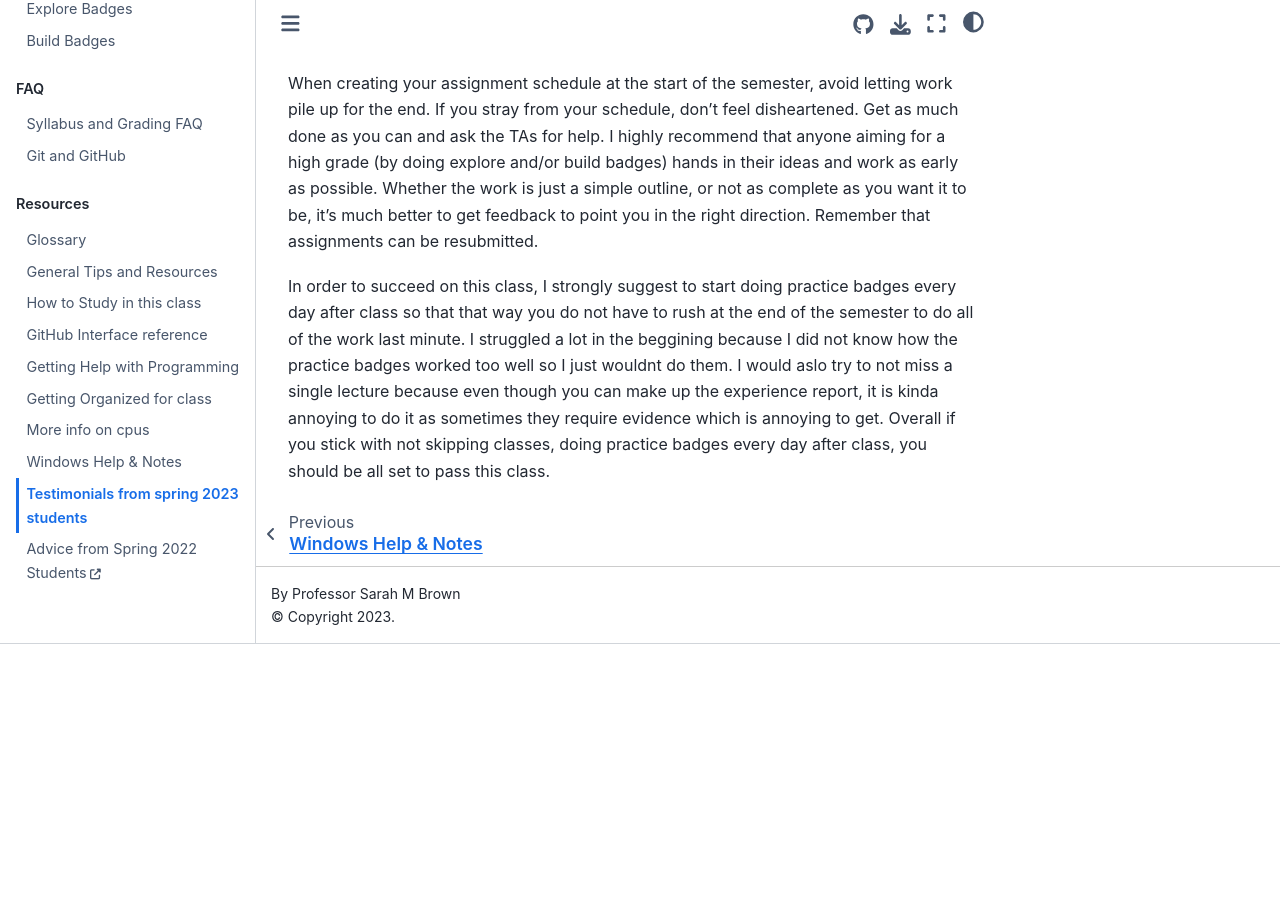
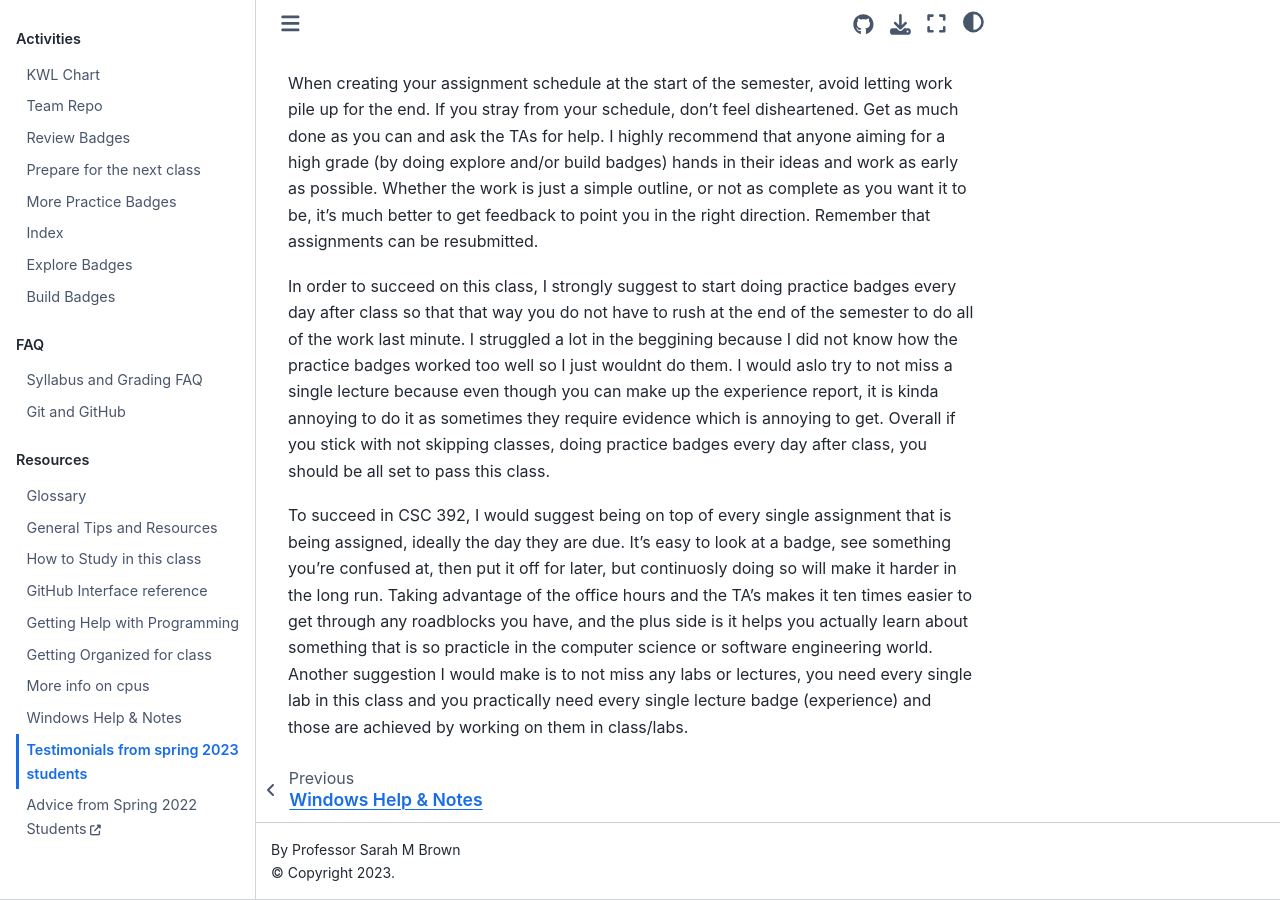
Before and after one commit to introcompsys/spring2023, a Jupyter Book: the page built from resources/testimonials.md, in a window 1280 px wide and 900 px high, scrolled down 826 px. Built offline with Jupyter Book 1.0.4 settings and Sphinx 7.4.7 and the Sphinx Book theme 1.1.4, drawn with Linux system fonts in a browser that asks for light colours; before the commit the page ends 1470 px from its top, so only the background shows below that.

Commit message:
Update testimonials.md

```diff
--- a/resources/testimonials.md
+++ b/resources/testimonials.md
@@ -15,3 +15,5 @@ When creating your assignment schedule at the start of the semester, avoid letti
 
 
 In order to succeed on this class, I strongly suggest to start doing practice badges every day after class so that that way you do not have to rush at the end of the semester to do all of the work last minute. I struggled a lot in the beggining because I did not know how the practice badges worked too well so I just wouldnt do them. I would aslo try to not miss a single lecture because even though you can make up the experience report, it is kinda annoying to do it as sometimes they require evidence which is annoying to get. Overall if you stick with not skipping classes, doing practice badges every day after class, you should be all set to pass this class.
+
+To succeed in CSC 392, I would suggest being on top of every single assignment that is being assigned, ideally the day they are due. It's easy to look at a badge, see something you're confused at, then put it off for later, but continuosly doing so will make it harder in the long run. Taking advantage of the office hours and the TA's makes it ten times easier to get through any roadblocks you have, and the plus side is it helps you actually learn about something that is so practicle in the computer science or software engineering world. Another suggestion I would make is to not miss any labs or lectures, you need every single lab in this class and you practically need every single lecture badge (experience) and those are achieved by working on them in class/labs.
```
